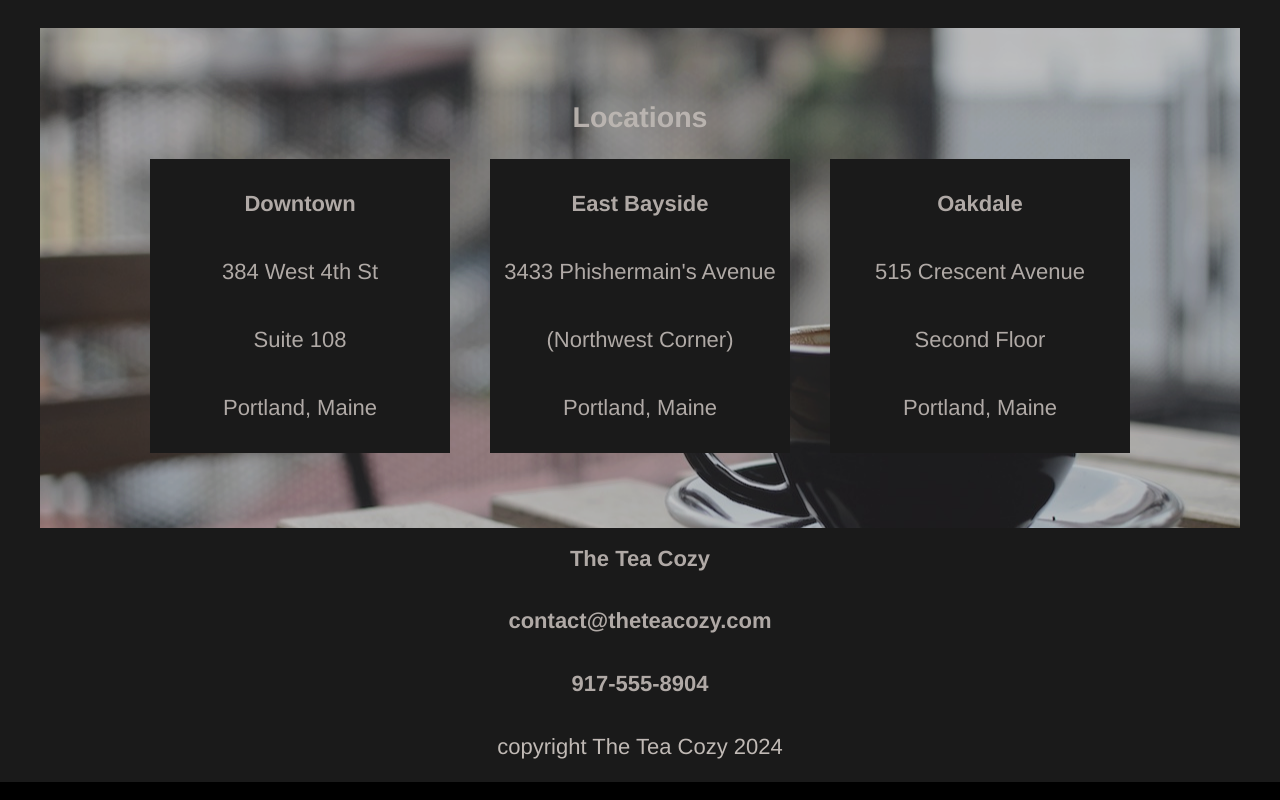
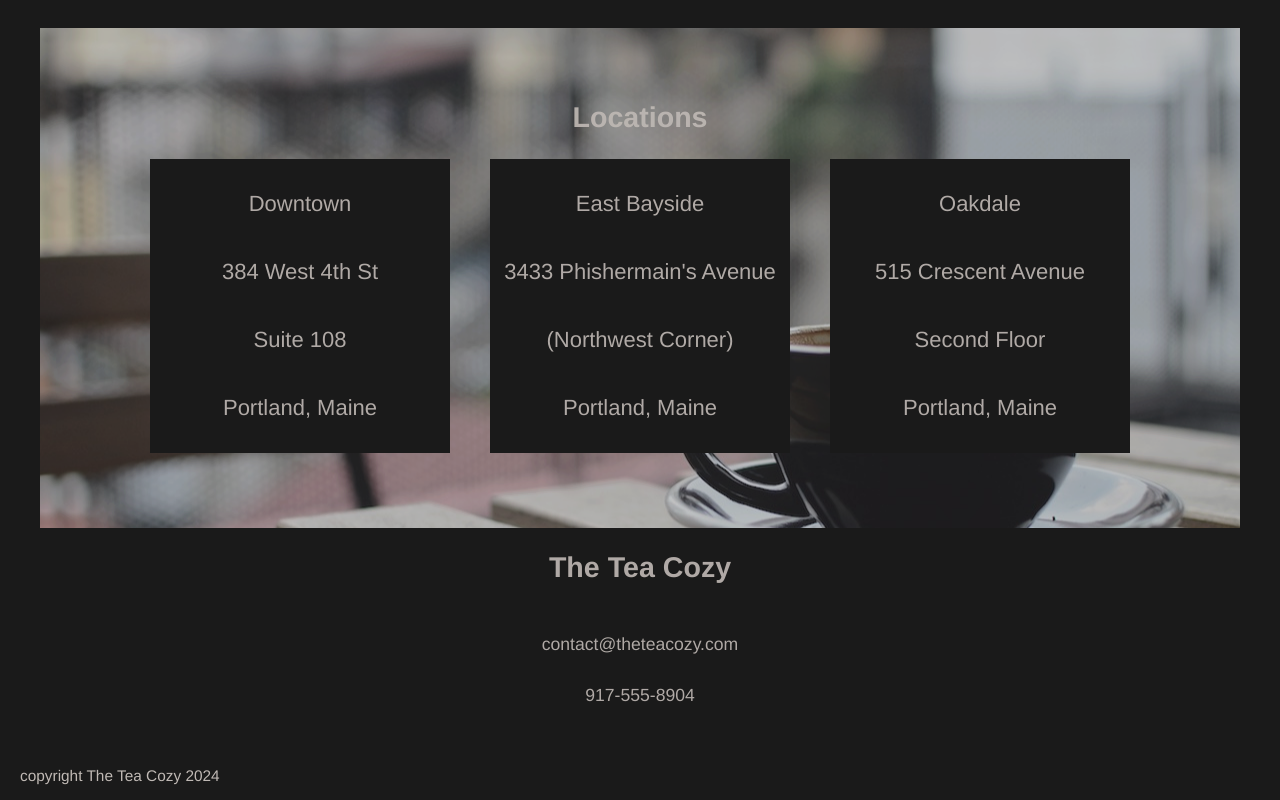
Before and after one commit to vladapilipenco/odc-homeworks, a plain HTML site: page 09-caffe-page/index.html in a window 1280 px wide. Shown: the part 1553-2353 px from the top of the page. Drawn offline with Linux system fonts and the light colour scheme.

Commit message:
Styled footer section

```diff
--- a/09-caffe-page/style.css
+++ b/09-caffe-page/style.css
@@ -6,6 +6,7 @@ body {
   box-sizing: border-box;
   font-family: Helvetica, sans-serif;
   font-size: 22px;
+  font-weight: 400;
   padding: 0;
   color: seashell;
   text-align: center;
@@ -48,6 +49,7 @@ body {
 }
 .textContainer h2 {
   font-size: 1.5rem;
+  font-weight: bolder;
 }
 .textContainer h4 {
   font-size: 0.8rem;
@@ -58,6 +60,7 @@ body {
 }
 .teaSection h2 {
   font-size: 1.3rem;
+  font-weight: bolder;
 }
 .teaPhotosContainer {
   display: flex;
@@ -89,6 +92,7 @@ body {
 }
 .locationSection h2 {
   font-size: 1.3rem;
+  font-weight: bolder;
   margin-bottom: 15px;
 }
 .addressCardsContainer .addressCard {
@@ -103,3 +107,21 @@ body {
 .addressCard p {
   padding: 10px;
 }
+.contactContainer {
+  height: 200px;
+}
+.contactContainer h2 {
+  font-size: 1.3rem;
+  font-weight: bolder;
+  margin-bottom: 50px;
+}
+.contactContainer h5 {
+  font-size: 0.8rem;
+}
+.footerSection {
+  margin: 0 20px;
+}
+.footerSection p {
+  text-align: left;
+  font-size: 0.7rem;
+}
```
